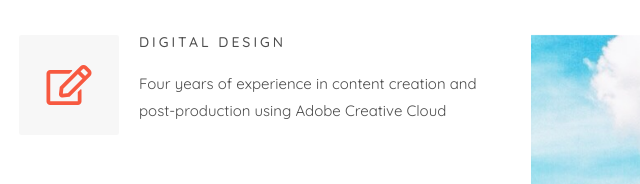
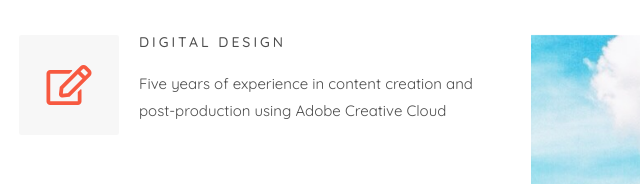
Before and after one commit to ashcheong/ashleyscheong, a plain HTML site: page index.html in a window 1280 px wide. Shown: the part 602-786 px from the top of the page, 252-892 px from the left. Drawn offline with Linux system fonts and the light colour scheme.

Commit message:
Update index.html

```diff
--- a/index.html
+++ b/index.html
@@ -108,7 +108,7 @@
 								</div>
 								<div class="colorlib-text">
 									<h3>Digital Design</h3>
-									<p>Four years of experience in content creation and post-production using Adobe Creative Cloud</p>
+									<p>Five years of experience in content creation and post-production using Adobe Creative Cloud</p>
 								</div>
 							</div>
 
```
